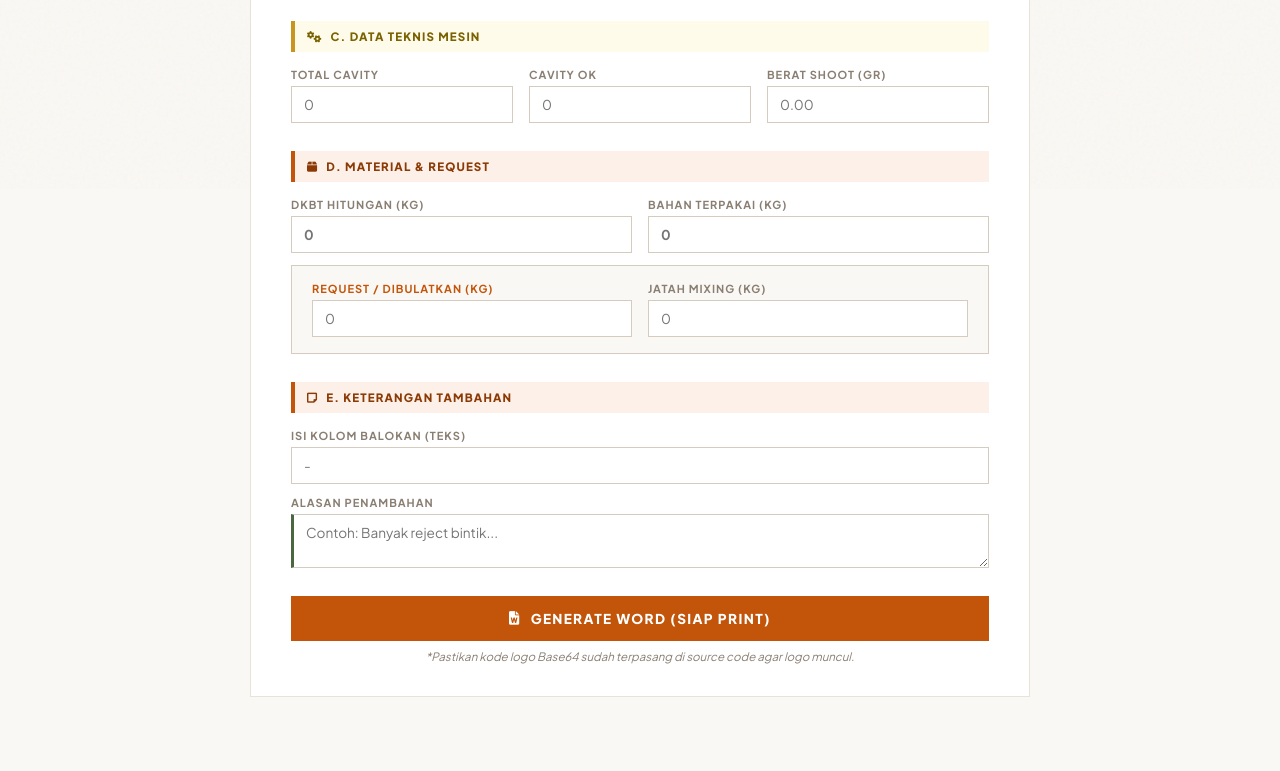
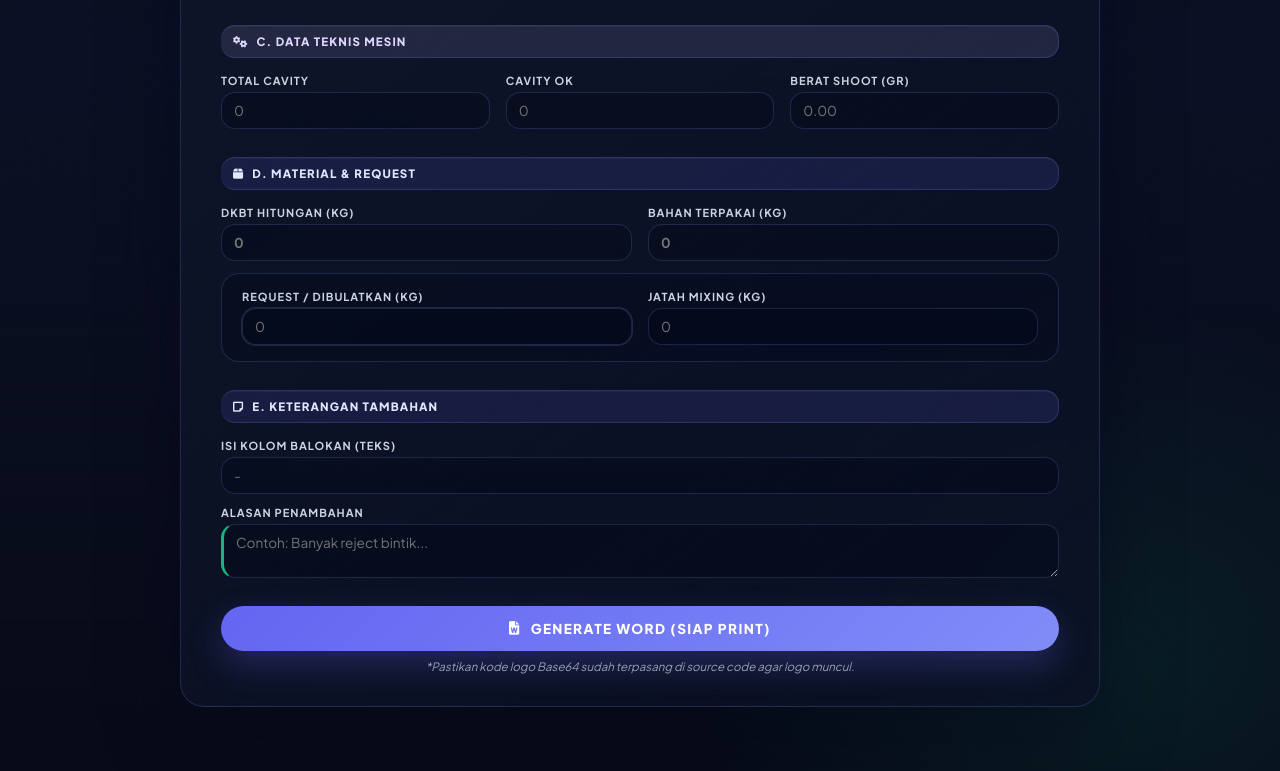
Before and after one commit to produksitigermandiri-netizen/tiger, a plain HTML site: page inputdkbt.html in a window 1280 px wide. Shown: the part 611-1382 px from the top of the page. Drawn offline with Linux system fonts and the light colour scheme.

Commit message:
Update inputdkbt.html

```diff
--- a/inputdkbt.html
+++ b/inputdkbt.html
@@ -200,6 +200,156 @@
             from { opacity: 0; transform: translateY(14px); }
             to   { opacity: 1; transform: translateY(0); }
         }
+
+        /* ═══════════════════════════════════════════
+           DARK INDIGO PREMIUM OVERRIDE — VERO SKIN
+           CSS-only polish. Script/logic untouched.
+        ═══════════════════════════════════════════ */
+        ::-webkit-scrollbar { width: 9px; height: 9px; }
+        ::-webkit-scrollbar-track { background: #070B18; }
+        ::-webkit-scrollbar-thumb { background: rgba(129,140,248,0.30); border-radius: 999px; }
+        ::-webkit-scrollbar-thumb:hover { background: rgba(165,180,252,0.50); }
+
+        body {
+            background:
+                radial-gradient(ellipse 70% 52% at 12% 0%, rgba(99,102,241,0.22), transparent 58%),
+                radial-gradient(ellipse 60% 46% at 88% 92%, rgba(16,185,129,0.10), transparent 56%),
+                linear-gradient(180deg, #070B18 0%, #0B1024 48%, #070B18 100%) !important;
+            color: #CBD5E1 !important;
+        }
+        body::before { opacity: 0.22 !important; }
+
+        :root {
+            --cream: #070B18;
+            --amber: #6366F1;
+            --amber-dark: #4338CA;
+            --amber-light: #A5B4FC;
+            --charcoal: #F8FAFC;
+            --sage: #10B981;
+            --gold: #C4B5FD;
+            --sand: #CBD5E1;
+            --warm-gray: rgba(148, 163, 184, 0.18);
+            --warm-gray-2: rgba(129, 140, 248, 0.22);
+            --text-muted: #94A3B8;
+        }
+
+        .wrapper {
+            max-width: 920px !important;
+        }
+        .btn-back {
+            border-radius: 999px !important;
+            background: rgba(15,23,42,0.58) !important;
+            border-color: rgba(129,140,248,0.26) !important;
+            color: #CBD5E1 !important;
+            box-shadow: inset 0 1px 0 rgba(255,255,255,0.04);
+        }
+        .btn-back:hover {
+            color: #fff !important;
+            border-color: #A5B4FC !important;
+            background: rgba(99,102,241,0.18) !important;
+            box-shadow: 0 0 22px rgba(99,102,241,0.24);
+            transform: translateY(-1px);
+        }
+
+        .main-card {
+            background: linear-gradient(145deg, rgba(15,23,42,0.90), rgba(11,16,36,0.78)) !important;
+            border: 1px solid rgba(129,140,248,0.20) !important;
+            border-top: 4px solid #6366F1 !important;
+            border-radius: 24px !important;
+            box-shadow: 0 24px 80px rgba(2,6,23,0.38), inset 0 1px 0 rgba(255,255,255,0.04) !important;
+            backdrop-filter: blur(16px);
+            -webkit-backdrop-filter: blur(16px);
+            position: relative;
+            overflow: hidden;
+        }
+        .main-card::before {
+            content: '';
+            position: absolute;
+            inset: -1px;
+            pointer-events: none;
+            background: radial-gradient(circle at 14% 0%, rgba(99,102,241,0.16), transparent 32%);
+            opacity: 0.8;
+        }
+        .main-card > * {
+            position: relative;
+            z-index: 1;
+        }
+        .card-header {
+            border-bottom-color: rgba(148,163,184,0.16) !important;
+        }
+        .card-header h2 {
+            color: #F8FAFC !important;
+            text-shadow: 0 10px 34px rgba(0,0,0,0.28);
+        }
+        .card-header h2 i {
+            color: #A5B4FC !important;
+            filter: drop-shadow(0 0 14px rgba(165,180,252,0.45));
+        }
+        .card-header p { color: #94A3B8 !important; }
+
+        .legend,
+        .request-box {
+            background: rgba(2,6,23,0.28) !important;
+            border-color: rgba(129,140,248,0.20) !important;
+            border-radius: 18px !important;
+        }
+        .legend-item { color: #CBD5E1 !important; }
+
+        .section-header {
+            border-radius: 14px !important;
+            border-left-width: 0 !important;
+            color: #E0E7FF !important;
+            border: 1px solid rgba(129,140,248,0.20);
+            box-shadow: inset 0 1px 0 rgba(255,255,255,0.04);
+        }
+        .section-header.amber {
+            background: rgba(99,102,241,0.14) !important;
+        }
+        .section-header.gold {
+            background: rgba(196,181,253,0.12) !important;
+            color: #DDD6FE !important;
+        }
+
+        .field label {
+            color: #CBD5E1 !important;
+        }
+        input[type="text"],
+        input[type="number"],
+        textarea {
+            background: rgba(2,6,23,0.36) !important;
+            border-color: rgba(129,140,248,0.20) !important;
+            color: #E2E8F0 !important;
+            border-radius: 14px !important;
+        }
+        input:focus,
+        textarea:focus {
+            border-color: #818CF8 !important;
+            border-left-width: 1.5px !important;
+            box-shadow: 0 0 0 3px rgba(99,102,241,0.22), 0 0 24px rgba(99,102,241,0.18) !important;
+        }
+        .input-auto {
+            background: rgba(148,163,184,0.10) !important;
+            color: #C7D2FE !important;
+        }
+        .input-highlight {
+            border-color: #A5B4FC !important;
+            box-shadow: 0 0 0 1px rgba(165,180,252,0.16);
+        }
+        .input-manual { border-left-color: #10B981 !important; }
+        .input-teknis { border-left-color: #C4B5FD !important; }
+
+        .btn-generate {
+            background: linear-gradient(135deg, #6366F1, #818CF8) !important;
+            color: white !important;
+            border-radius: 999px !important;
+            box-shadow: 0 14px 34px rgba(99,102,241,0.28);
+        }
+        .btn-generate:hover {
+            background: linear-gradient(135deg, #4338CA, #6366F1) !important;
+            transform: translateY(-1px);
+        }
+        .btn-note { color: #94A3B8 !important; }
+
     </style>
 </head>
 <body>
```
